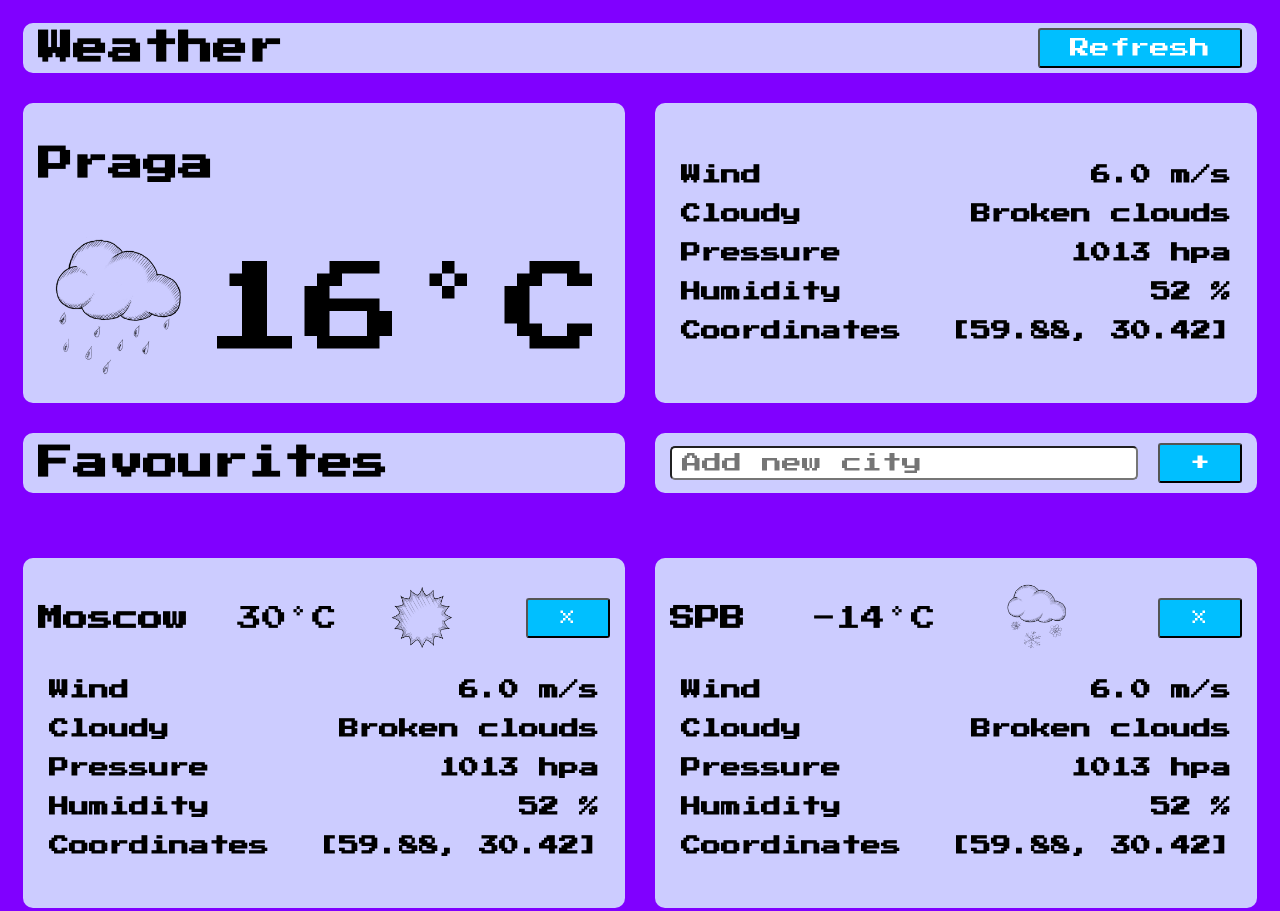
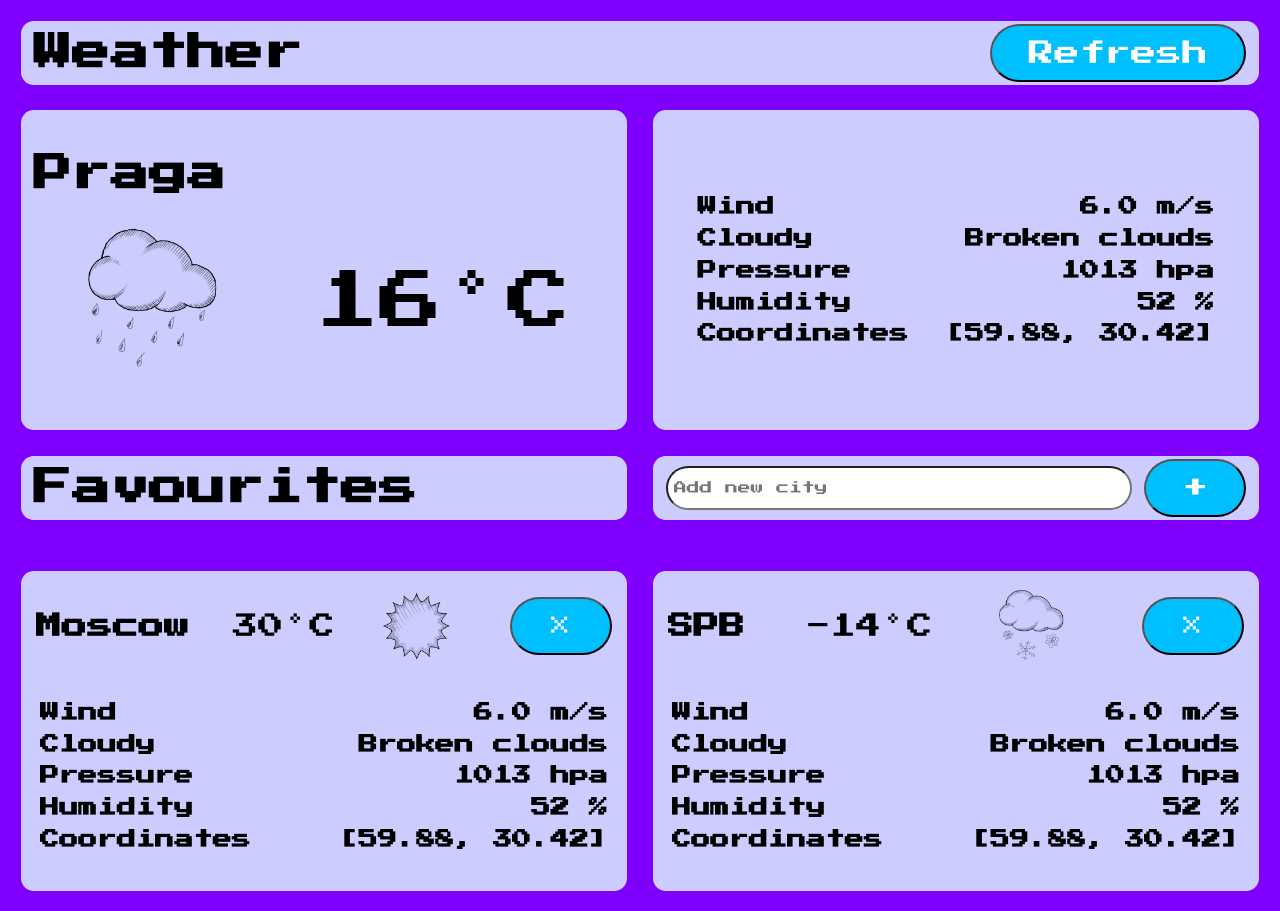
Before and after one commit to Tulesha/web-secondSemestr-Labs, a plain HTML site: page index.html in a window 1280 px wide. Shown: the top 911 px of the page. Drawn offline with Linux system fonts and the light colour scheme.

Commit message:
Correct adaptation

```diff
--- a/css/style.css
+++ b/css/style.css
@@ -7,6 +7,7 @@
 body {
   background-color: #8000ff;
   font-family: 'Press Start 2P';
+  overflow-x: scroll;
 }
 
 /*
@@ -19,14 +20,15 @@ div
 }
 
 .wrapper > * {
-    padding: 15px;
-    margin: 15px;
+    padding: 1vmax;
+    margin: 1vmax;
     flex: 1 100%;
-    border-radius: 10px;
+    border-radius: 1vmax;
 }
 
 header {
-  height: 50px;
+  height: 5vmax;
+  width: 25vmax;
   display: flex;
   justify-content: space-between;
   align-items: center;
@@ -35,7 +37,8 @@ header {
 }
 
 .headerCity {
-  height: 300px;
+  height: 25vmax;
+  width: 25vmax;
   text-align: left;
 
   background-color: #CCCCFF;
@@ -45,11 +48,12 @@ header {
   display: flex;
   justify-content: space-around;
   align-items: center;
-  height: 200px;
+  height: 12vmax;
 }
 
 .headerInformation {
-  height: 300px;
+  height: 25vmax;
+  width: 25vmax;
   display: flex;
   justify-content: center;
   align-items: center;
@@ -64,7 +68,8 @@ header {
 }
 
 .favourites {
-  height: 60px;
+  height: 5vmax;
+  width: 25vmax;
 
   display: flex;
   justify-content: flex-start;
@@ -74,7 +79,8 @@ header {
 }
 
 .favouritesAddCity {
-  height: 60px;
+  height: 5vmax;
+  width: 25vmax;
 
   display: flex;
   justify-content: space-between;
@@ -84,9 +90,9 @@ header {
 }
 
 .city {
-  margin-top: 50px;
-  height: 350px;
-  width: 100%;
+  margin-top: 3vmax;
+  height: 25vmax;
+  width: 25vmax;
 
   display: flex;
   flex-direction: column;
@@ -101,8 +107,8 @@ header {
   justify-content: space-between;
   align-items: center;
 
-  height: 70px;
-  width: 100%;
+  height: 7vmax;
+  width: 45vmax;
 }
 
 footer {
@@ -116,41 +122,44 @@ buttons
 */
 .refreshButton {
   font-family: 'Press Start 2P';
-  font-size: 20px;
+  text-align: center;
+  width: 20vmax;
+  height: 4.5vmax;
+  font-size: 2vmax;
   color: white;
   text-decoration: none;
-  padding: 8px 30px;
-  border-radius: 3px;
+  border-radius: 100vmax;
   background: #00BFFF;
   transition: 0.2s;
-  margin-left: 20px;
+  margin-left: 2%;
 }
 
 .refreshButton:hover { background: #80A6FF; }
 
 .refreshButton:active {
   background: #00FFFF;
-  box-shadow: 0 3px #00FFFF inset;
+  box-shadow: 0 3vmax #00FFFF inset;
   color: black;
 }
 
 .round {
   font-family: 'Press Start 2P';
-  font-size: 20px;
+  width: 8vmax;
+  height: 4.5vmax;
+  font-size: 2vmax;
   color: white;
   text-decoration: none;
-  padding: 8px 30px;
-  border-radius: 3px;
+  border-radius: 100vmax;
   background: #00BFFF;
   transition: 0.2s;
-  margin-left: 20px;
+  margin-left: 2%;
 }
 
 .round:hover { background: #80A6FF; }
 
 .round:active {
   background: #00FFFF;
-  box-shadow: 0 3px #00FFFF inset;
+  box-shadow: 0 3vmax #00FFFF inset;
   color: black;
 }
 
@@ -159,14 +168,14 @@ buttons
 images
 */
 .imgHeaderCity {
-  width: 150px;
-  height: 150px;
+  width: 12vmax;
+  height: 12vmax;
   float: left;
 }
 
 .imgCityWeather {
-  width: 70px;
-  height: 70px;
+  width: 6vmax;
+  height: 6vmax;
 }
 
 
@@ -176,14 +185,12 @@ ul
 ul {
   list-style-type: none;
   padding: 0;
+  margin: 2vmax;
   width: 100%;
 }
 
 ul li {
-  padding: 8px;
-  margin: 3px;
-  font-size: 20px;
-  border-radius: 5px;
+  padding: 0.5vmax;
 
   display: flex;
   justify-content: space-between;
@@ -194,9 +201,9 @@ ul li {
 input
 */
 .addNewCity {
-  width: 300px;
-  font-size: 20px;
-  border-radius: 5px;
+  height: 3.5vmax;
+  font-size: 1vmax;
+  border-radius: 5vmax;
   font-family: inherit;
   padding: 0.25em 0.5em;
   flex: 1;
@@ -207,40 +214,51 @@ input
 fonts
 */
 h1 {
-    font-size: 35px;
+    font-size: 3vmax;
 }
 
 h2 {
-    font-size: 35px;
+    font-size: 3vmax;
 }
 
 h3 {
-    font-size: 35px;
+    font-size: 3vmax;
 }
 
 h4 {
-  font-size: 25px;
+  font-size: 2vmax;
 }
 
 .headerTempurature {
-  font-size: 100px;
+  font-size: 5vmax;
 }
 
 .temperatureInformation {
-  font-size: 25px;
+  font-size: 2vmax;
 }
 
 span {
   font-weight: bold;
-  font-size: 20px;
+  font-size: 1.5vmax;
+}
+
+.copyright {
+  font-size: 1.5vmax;
+  font-weight: bold;
 }
 
 
 /*
 desktop version
 */
-@media all and (min-width: 1100px) {
+@media all and (min-width: 900px) {
   .headerCity, .headerInformation, .favourites, .favouritesAddCity, .city {
     flex: 1;
   }
 }
+
+@media all and (min-width: 320px) {
+  body {
+    overflow-x: hidden;
+  }
+}
--- a/index.html
+++ b/index.html
@@ -115,7 +115,7 @@
     </div>
 
       <footer>
-        <p>&copy;Tulesha</p>
+        <p class="copyright">&copy;Tulesha</p>
       </footer>
     </div>
   </body>
```
